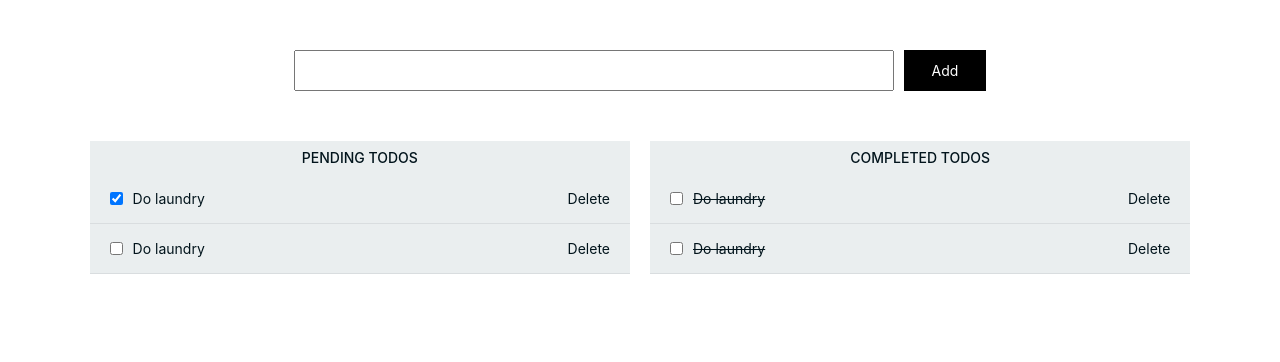
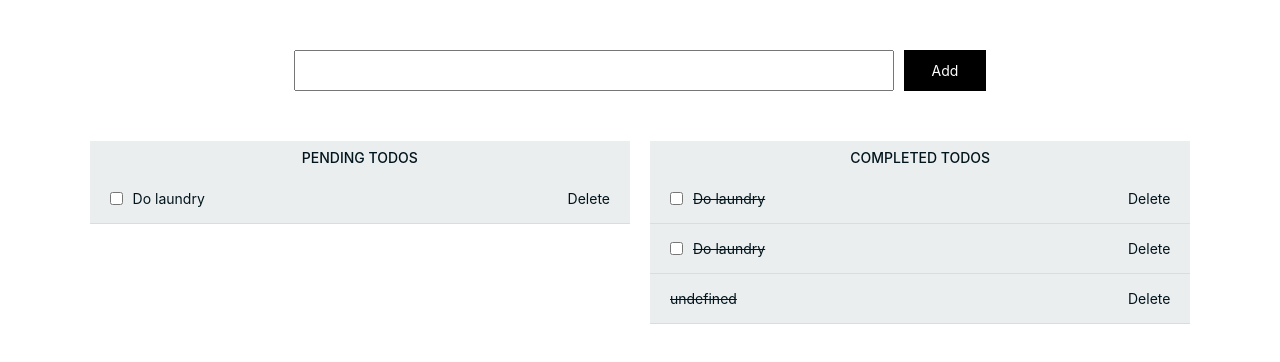
Before and after one commit to moeketsi-nelson/OIBSIP, a website with bundled scripts: page level-2/TODO-WEBAPP/src/index.html in a window 1280 px wide. Both pictures are taken after a click on the checkbox 116 px from the left and 198 px from the top of the page. Built offline with nearby package versions, Linux system fonts and the light colour scheme.

Commit message:
adding event listeners

```diff
--- a/level-2/TODO-WEBAPP/src/main.js
+++ b/level-2/TODO-WEBAPP/src/main.js
@@ -2,24 +2,46 @@ import { v4 as uuidv4 } from "../node_modules/uuid/dist/esm-browser/index.js";
 
 const addBtn = document.querySelector("#add-btn");
 const textinput = document.querySelector("#input-add");
+const pendingCont = document.querySelector(".pending-todo-container");
+const completedCont = document.querySelector(".completed-todo-container");
 
 addBtn.addEventListener("click", () => {
   if (textinput.value === "") return;
   let data = textinput.value;
-  const pendingCont = document.querySelector(".pending-todo-container");
-  createListItem(pendingCont, data);
+  let id = uuidv4();
+
+  createListItem(pendingCont, data, id, "pending");
 });
 
-function createListItem(cont, data) {
+attachEvent();
+
+function attachEvent() {
+  document.querySelectorAll("#check").forEach((checkInput) => {
+    checkInput.addEventListener("change", (e) => {
+      if (e.target.checked === true) {
+        //add logic to moved the item to the completed list
+        let id = e.target.parentElement.parentElement.id;
+        let todoName = e.target.nextSibling.innerText;
+        setTimeout(() => {
+          createListItem(completedCont, todoName, id, "complete");
+        }, 200);
+        setTimeout(() => {
+          e.target.parentElement.parentElement.remove();
+        }, 50);
+      }
+    });
+  });
+}
+
+function createListItem(cont, data, id, state) {
   let listItem = document.createElement("li");
-
   let div = document.createElement("div");
   let checkInput = document.createElement("input");
   let name = document.createElement("h3");
   let deleteBtn = document.createElement("div");
 
   listItem.classList = "todo";
-  listItem.setAttribute("id", `m${uuidv4()}`);
+  listItem.setAttribute("id", `m${id}`);
   div.className = "left-side";
   checkInput.type = "checkbox";
   deleteBtn.className = "delete-todo-btn";
@@ -27,11 +49,17 @@ function createListItem(cont, data) {
   name.className = "todo-name";
   name.innerText = data;
 
-  deleteBtn.addEventListener("click", (e) => {
-    e.target.parentElement.remove();
+  deleteBtn.addEventListener("click", () => {
+    deleteBtn.parentElement.remove();
   });
 
-  div.append(checkInput, name);
+  if (state === "pending") {
+    checkInput.id = "check";
+    div.append(checkInput, name);
+  } else {
+    div.append(name);
+  }
+
   listItem.append(div, deleteBtn);
   cont.append(listItem);
 }
--- a/level-2/TODO-WEBAPP/src/style.scss
+++ b/level-2/TODO-WEBAPP/src/style.scss
@@ -36,11 +36,15 @@ body {
   text-align: center;
   display: flex;
   align-items: center;
+  cursor: pointer;
+}
+
+.delete-todo-btn {
+  cursor: pointer;
 }
 
 main {
   width: 100%;
-  // height: 90vh;
   display: flex;
   flex-direction: column;
   align-items: center;
@@ -54,6 +58,7 @@ main {
 
     input[type="text"] {
       width: 100%;
+      padding: 0 10px;
     }
 
     .add-btn {
@@ -76,6 +81,7 @@ main {
     color: $mainColor;
     display: flex;
     flex-direction: column;
+    height: max-content;
 
     .todo {
       display: flex;
@@ -103,6 +109,7 @@ main {
 
   .completed-todo-container {
     @extend .pending-todo-container;
+    height: max-content;
 
     li .todo-name {
       text-decoration: line-through;
```
Also changed, not shown: level-2/TODO-WEBAPP/src/style.css, 1 other file.
